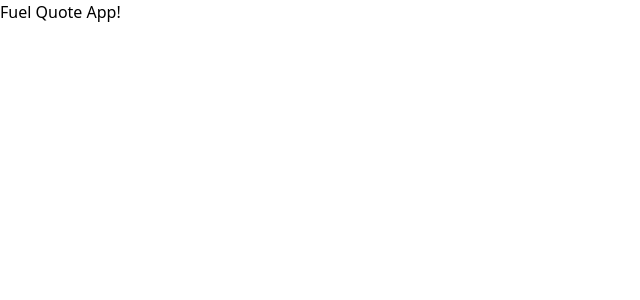
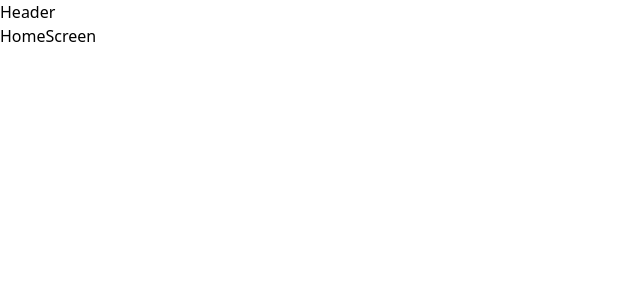
Before and after one commit to jaireid/fuel-quote-app, a React (Vite) app in the folder frontend/: page / in a window 1280 px wide. Shown: the top 300 px of the page, without its empty margins (0-640 px from the left). Built offline with nearby package versions, Linux system fonts and the light colour scheme.

Commit message:
Create HomeScreen.jsx component

```diff
--- a/frontend/src/App.jsx
+++ b/frontend/src/App.jsx
@@ -4,12 +4,15 @@
 // import Profile from './components/Profile.jsx';
 // import Quote from './components/Quote.jsx';
 // import  History from './components/History.jsx';
+import Header from './components/Header';
+import HomeScreen from './screens/HomeScreen';
 import { BrowserRouter, Routes, Route } from 'react-router-dom';
 
 function App() {
   return(
       <>
-          <h1>Fuel Quote App!</h1>
+          <Header />
+          <HomeScreen />
       </>
   )
 
--- a/frontend/src/components/Header.jsx
+++ b/frontend/src/components/Header.jsx
@@ -1,7 +1,7 @@
 const Header = () => {
     return(
         <>
-
+            <h1>Header</h1>
         </>
     );
 };
--- /dev/null
+++ b/frontend/src/screens/HomeScreen.jsx
@@ -0,0 +1,9 @@
+import React from 'react'
+
+const HomeScreen = () => {
+  return (
+    <div>HomeScreen</div>
+  )
+}
+
+export default HomeScreen
```
